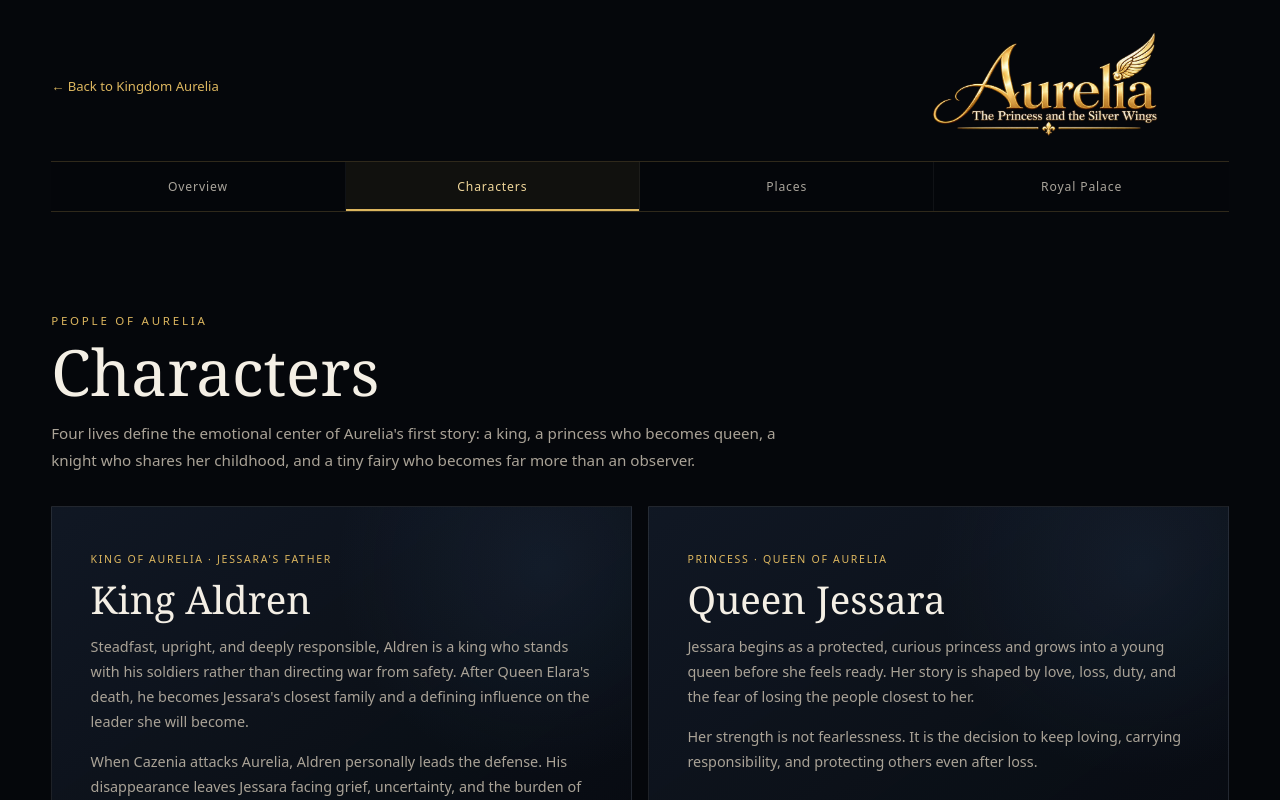
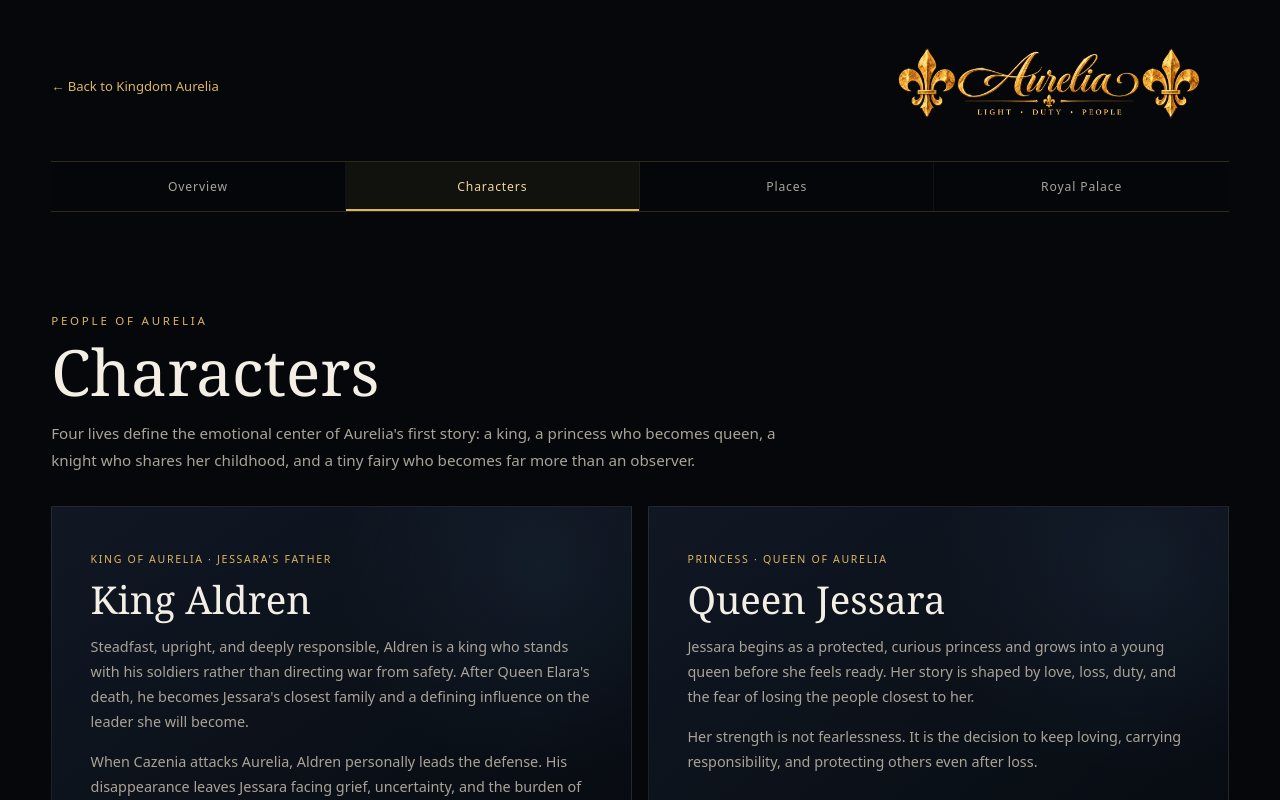
Before and after one commit to JackJackStudio/music-atelier-rowan, a Next.js app: page /aurelia/characters in a window 1280 px wide. Shown: the top 800 px of the page. Built offline with nearby package versions, Linux system fonts and the light colour scheme.

Commit message:
Use Aurelia kingdom banner on kingdom content pages

```diff
--- a/src/app/aurelia/characters/page.tsx
+++ b/src/app/aurelia/characters/page.tsx
@@ -36,7 +36,7 @@ export default function AureliaCharactersPage() {
         <div>
           <Link className="back" href="/aurelia/">← Back to Kingdom Aurelia</Link>
         </div>
-        <img className="aureliaWordmark" src="/logos/aurelia-logo.webp" alt="Aurelia — The Princess and the Silver Wings" />
+        <img className="aureliaWordmark" src="/images/Kingdom_Aurelia_Banner_Transparent.png" alt="Kingdom of Aurelia" />
       </header>
 
       <AureliaNav active="characters" />
```
